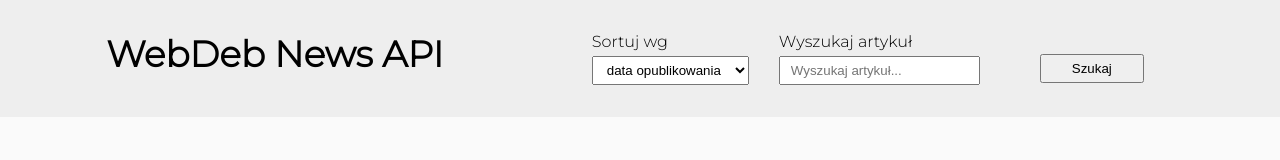
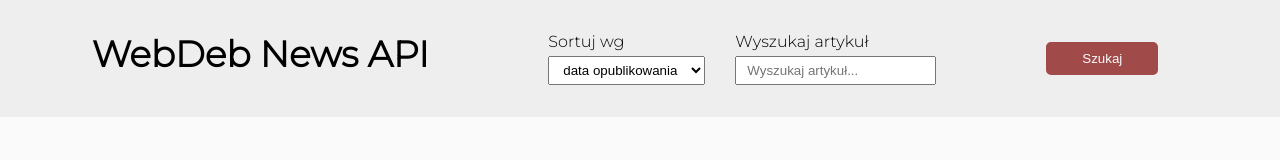
Before and after one commit to adrianghub/webdev-news-api, a website built with webpack: page src/index.html in a window 1280 px wide. Built offline with nearby package versions, Linux system fonts and the light colour scheme.

Commit message:
feat: style header button

```diff
--- a/src/scss/style.scss
+++ b/src/scss/style.scss
@@ -63,9 +63,19 @@ body {
 
     &__button {
         margin-right: $marginRight;
-        padding: 5px 30px;
-        position: relative;
-        top: 10px;
+        margin-left: 50px;
+        padding: 5px 32px;
+        border: 4px solid rgb(161, 74, 74);
+        border-radius: 5px;
+        background-color: rgb(161, 74, 74);
+        color: #fafafa;
+        transition: background-color .2s;
+
+        &:hover {
+            cursor: pointer;
+            background-color: rgb(218, 111, 111);
+            border-color: rgb(218, 111, 111);
+        }
     }
 
 }
```
